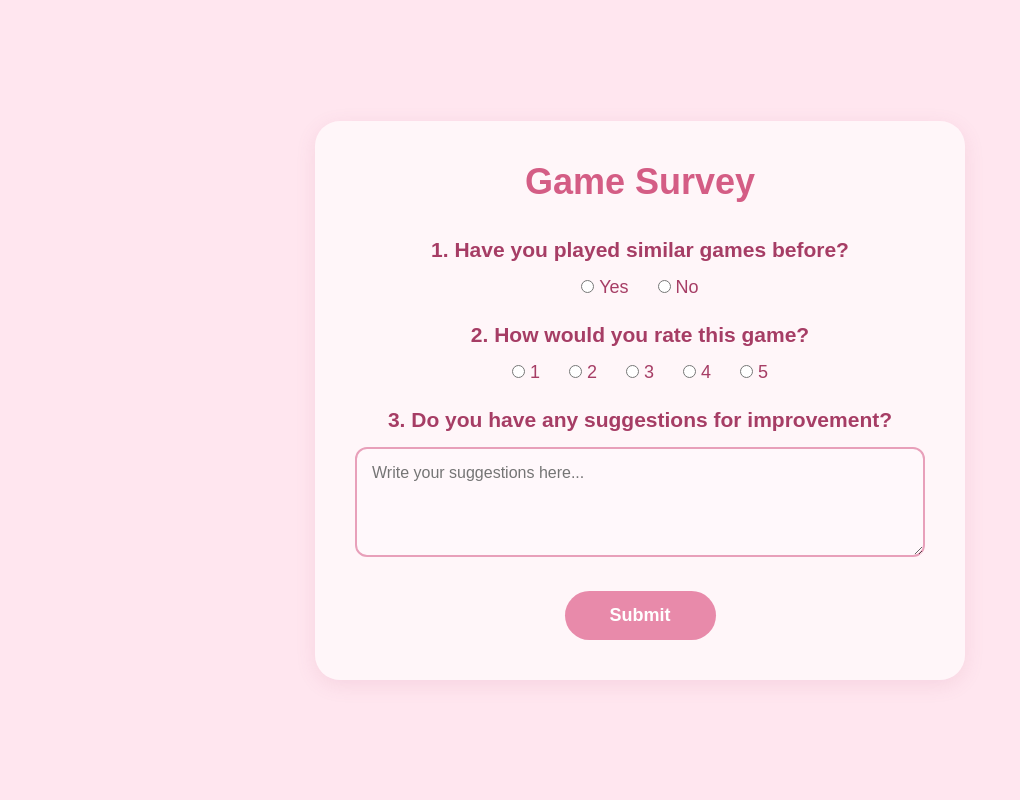
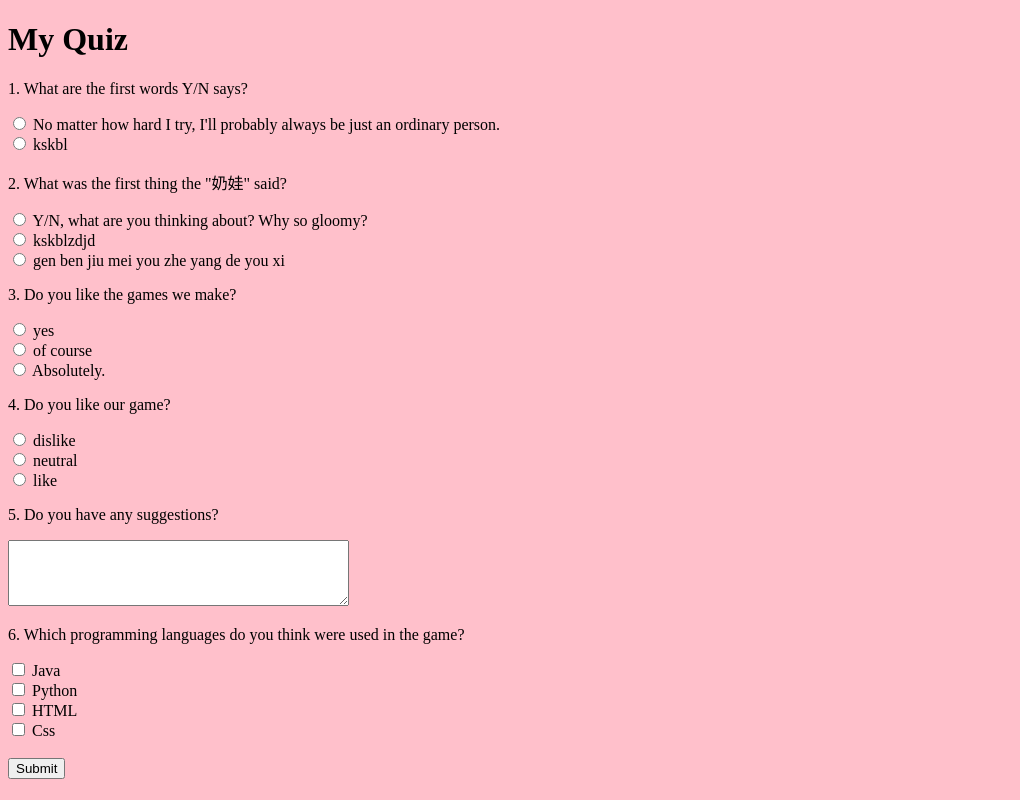
Before and after one commit to Ashveil1145/Ashveil1145.github.io, a plain HTML site: page quiz.html in a window 1280 px wide. Shown: the whole page, without its empty margins (0-1020 px from the left). Drawn offline with Linux system fonts and the light colour scheme.

Commit message:
Add files via upload

```diff
--- a/quiz.html
+++ b/quiz.html
@@ -1,302 +1,136 @@
-
 <!DOCTYPE html>
 <html>
+<head>
+    <meta charset="UTF-8">
+    <title>Quiz</title>
 
-<head>
-<meta charset="UTF-8">
-<title>Let's Date, Senpai - Quiz</title>
-
-<style>
-
-/* =========================
-   Basic Settings
-========================= */
-
-* {
-    margin: 0;
-    padding: 0;
-    box-sizing: border-box;
-}
-
-body {
-    min-height: 100vh;
-
-    background-color: #FFE6EF;
-
-    font-family: 'Quicksand', sans-serif;
-    color: #A63D65;
-
-    display: flex;
-    justify-content: center;
-    align-items: center;
-
-    text-align: center;
-}
-
-/* =========================
-   Quiz Container
-========================= */
-
-.quiz-container {
-    width: 90%;
-    max-width: 650px;
-
-    padding: 40px;
-
-    background-color: rgba(255, 255, 255, 0.65);
-
-    border-radius: 25px;
-
-    box-shadow: 0 5px 20px rgba(180, 80, 120, 0.12);
-}
-
-/* Title */
-
-h1 {
-    font-size: 36px;
-    color: #D45D85;
-
-    margin-bottom: 35px;
-}
-
-/* Questions */
-
-.question {
-    font-size: 21px;
-    font-weight: 700;
-
-    margin-top: 25px;
-    margin-bottom: 15px;
-}
-
-/* Options */
-
-.options {
-    font-size: 18px;
-    margin-bottom: 20px;
-}
-
-.options label {
-    margin: 0 12px;
-    cursor: pointer;
-}
-
-input[type="radio"] {
-    accent-color: #D45D85;
-    cursor: pointer;
-}
-
-/* Textarea */
-
-textarea {
-    width: 100%;
-    height: 110px;
-
-    padding: 15px;
-
-    border: 2px solid #E8A0BA;
-    border-radius: 12px;
-
-    background-color: #FFF8FB;
-
-    font-family: inherit;
-    font-size: 16px;
-
-    color: #8B4563;
-
-    resize: vertical;
-    outline: none;
-}
-
-textarea:focus {
-    border-color: #D45D85;
-}
-
-/* Submit Button */
-
-.submit-button {
-    margin-top: 30px;
-
-    padding: 14px 45px;
-
-    background-color: #E88AAA;
-    color: white;
-
-    border: none;
-    border-radius: 30px;
-
-    font-family: inherit;
-    font-size: 18px;
-    font-weight: 700;
-
-    cursor: pointer;
-    transition: 0.3s;
-}
-
-.submit-button:hover {
-    background-color: #D45D85;
-    transform: scale(1.05);
-}
-
-/* =========================
-   Thank You Screen
-========================= */
-
-#thank-you-screen {
-    display: none;
-}
-
-#thank-you-screen h1 {
-    font-size: 42px;
-    color: #D45D85;
-}
-
-#thank-you-screen p {
-    font-size: 20px;
-    margin-top: 20px;
-    line-height: 1.8;
-}
-
-</style>
+    <style>
+        body {
+            background: pink;
+        }
+    </style>
 </head>
-
 
 <body>
 
-<!-- =========================
-     Quiz Page
-========================= -->
+    <h1>My Quiz</h1>
 
-<div class="quiz-container" id="quiz-screen">
+    <form id="quiz">
 
-    <h1>Game Survey</h1>
+        <p>1. What are the first words Y/N says?</p >
+        <input type="radio" name="q1" value="No matter how hard I try, I'll probably always be just an ordinary person.">
+        No matter how hard I try, I'll probably always be just an ordinary person.
+        <br>
+        <input type="radio" name="q1" value="kskbl"> kskbl
 
-    <form id="quiz-form">
+        <p>2. What was the first thing the "奶娃" said?</p >
+        <input type="radio" name="q2" value="Y/N, what are you thinking about? Why so gloomy?">
+        Y/N, what are you thinking about? Why so gloomy?
+        <br>
+        <input type="radio" name="q2" value="kskblzdjd"> kskblzdjd
+        <br>
+        <input type="radio" name="q2" value="gen ben jiu mei you zhe yang de you xi">
+        gen ben jiu mei you zhe yang de you xi
 
-        <!-- Question 1 -->
+        <p>3. Do you like the games we make?</p >
+        <input type="radio" name="q3" value="yes"> yes
+        <br>
+        <input type="radio" name="q3" value="of course"> of course
+        <br>
+        <input type="radio" name="q3" value="Absolutely."> Absolutely.
 
-        <p class="question">
-            1. Have you played similar games before?
-        </p>
+        <p>4. Do you like our game?</p >
+        <input type="radio" name="q4" value="dislike"> dislike
+        <br>
+        <input type="radio" name="q4" value="neutral"> neutral
+        <br>
+        <input type="radio" name="q4" value="like"> like
 
-        <div class="options">
+        <p>5. Do you have any suggestions?</p >
+        <textarea id="q5" rows="4" cols="40"></textarea>
 
-            <label>
-                <input type="radio" name="experience" value="Yes" required>
-                Yes
-            </label>
+        <p>6. Which programming languages do you think were used in the game?</p >
+        <input type="checkbox" name="q6" value="Java"> Java
+        <br>
+        <input type="checkbox" name="q6" value="Python"> Python
+        <br>
+        <input type="checkbox" name="q6" value="HTML"> HTML
+        <br>
+        <input type="checkbox" name="q6" value="Css"> Css
 
-            <label>
-                <input type="radio" name="experience" value="No">
-                No
-            </label>
+        <br><br>
 
-        </div>
-
-
-        <!-- Question 2 -->
-
-        <p class="question">
-            2. How would you rate this game?
-        </p>
-
-        <div class="options">
-
-            <label>
-                <input type="radio" name="rating" value="1" required>
-                1
-            </label>
-
-            <label>
-                <input type="radio" name="rating" value="2">
-                2
-            </label>
-
-            <label>
-                <input type="radio" name="rating" value="3">
-                3
-            </label>
-
-            <label>
-                <input type="radio" name="rating" value="4">
-                4
-            </label>
-
-            <label>
-                <input type="radio" name="rating" value="5">
-                5
-            </label>
-
-        </div>
-
-
-        <!-- Question 3 -->
-
-        <p class="question">
-            3. Do you have any suggestions for improvement?
-        </p>
-
-        <textarea
-            name="suggestions"
-            placeholder="Write your suggestions here..."
-        ></textarea>
-
-
-        <!-- Submit Button -->
-
-        <button type="submit" class="submit-button">
+        <button type="button" onclick="checkQuiz()">
             Submit
         </button>
 
     </form>
 
-</div>
+    <h2 id="result"></h2>
+    <p id="suggestion"></p >
+
+    <script>
+
+        function checkQuiz() {
+
+            let score = 0;
 
 
-<!-- =========================
-     Thank You Page
-========================= -->
-
-<div class="quiz-container" id="thank-you-screen">
-
-    <h1>Thank You for Playing!</h1>
-
-    <p>
-        We hope you enjoyed the game!
-    </p>
-
-    <p>
-        Your feedback means a lot to us!
-    </p>
-
-    <!-- Back to Home Button -->
-    <button class="submit-button"
-    onclick="window.location.href='index.html'">
-        Back to Home
-    </button>
-
-</div>
+            if (document.querySelector('input[name="q1"]:checked')?.value ==
+                "No matter how hard I try, I'll probably always be just an ordinary person.") {
+                score++;
+            }
 
 
-<!-- =========================
-     JavaScript
-========================= -->
+            if (document.querySelector('input[name="q2"]:checked')?.value ==
+                "Y/N, what are you thinking about? Why so gloomy?") {
+                score++;
+            }
 
-<script>
 
-document.getElementById("quiz-form").addEventListener("submit", function(event) {
+            let q3 = document.querySelector('input[name="q3"]:checked')?.value;
 
-    event.preventDefault();
+            if (q3 == "yes" || q3 == "of course" || q3 == "Absolutely.") {
+                score++;
+            }
 
-    // Hide Quiz Screen
-    document.getElementById("quiz-screen").style.display = "none";
 
-    // Show Thank You Screen
-    document.getElementById("thank-you-screen").style.display = "block";
+            let q4 = document.querySelector('input[name="q4"]:checked')?.value;
 
-});
+            if (q4 == "dislike" || q4 == "neutral" || q4 == "like") {
+                score++;
+            }
 
-</script>
+            let suggestion = document.getElementById("q5").value;
+
+
+            let answers = document.querySelectorAll('input[name="q6"]:checked');
+
+            let selected = [];
+
+            answers.forEach(function(item) {
+                selected.push(item.value);
+            });
+
+            if (
+                selected.length == 3 &&
+                selected.includes("Java") &&
+                selected.includes("HTML") &&
+                selected.includes("Css")
+            ) {
+                score++;
+            }
+
+
+            document.getElementById("result").innerHTML =
+                "Your score: " + score + " / 5";
+
+            document.getElementById("suggestion").textContent =
+                "Your suggestion: " + suggestion;
+
+        }
+
+    </script>
 
 </body>
 </html>
```
Also changed, not shown: chapter1-3.html (+277 -91 lines).
